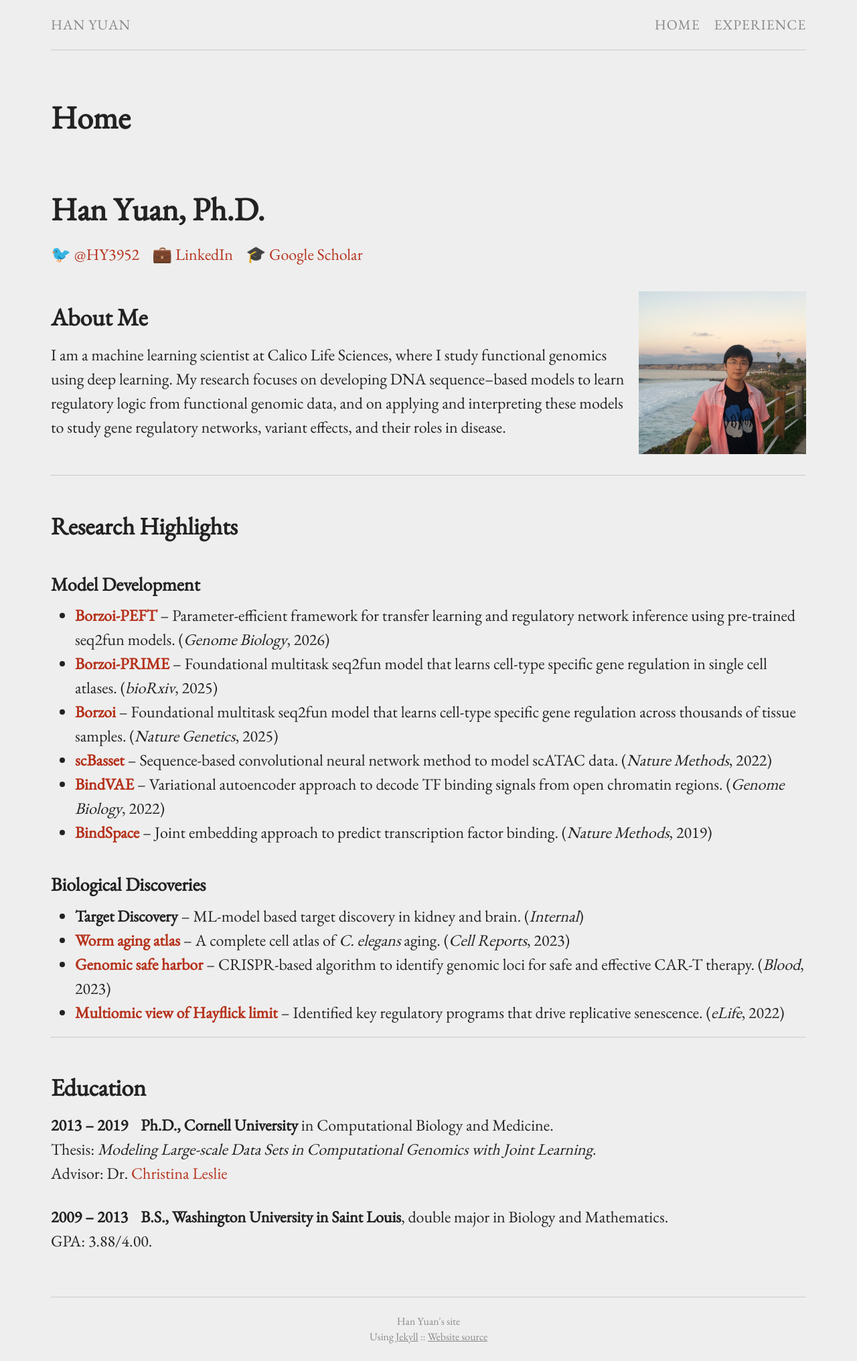
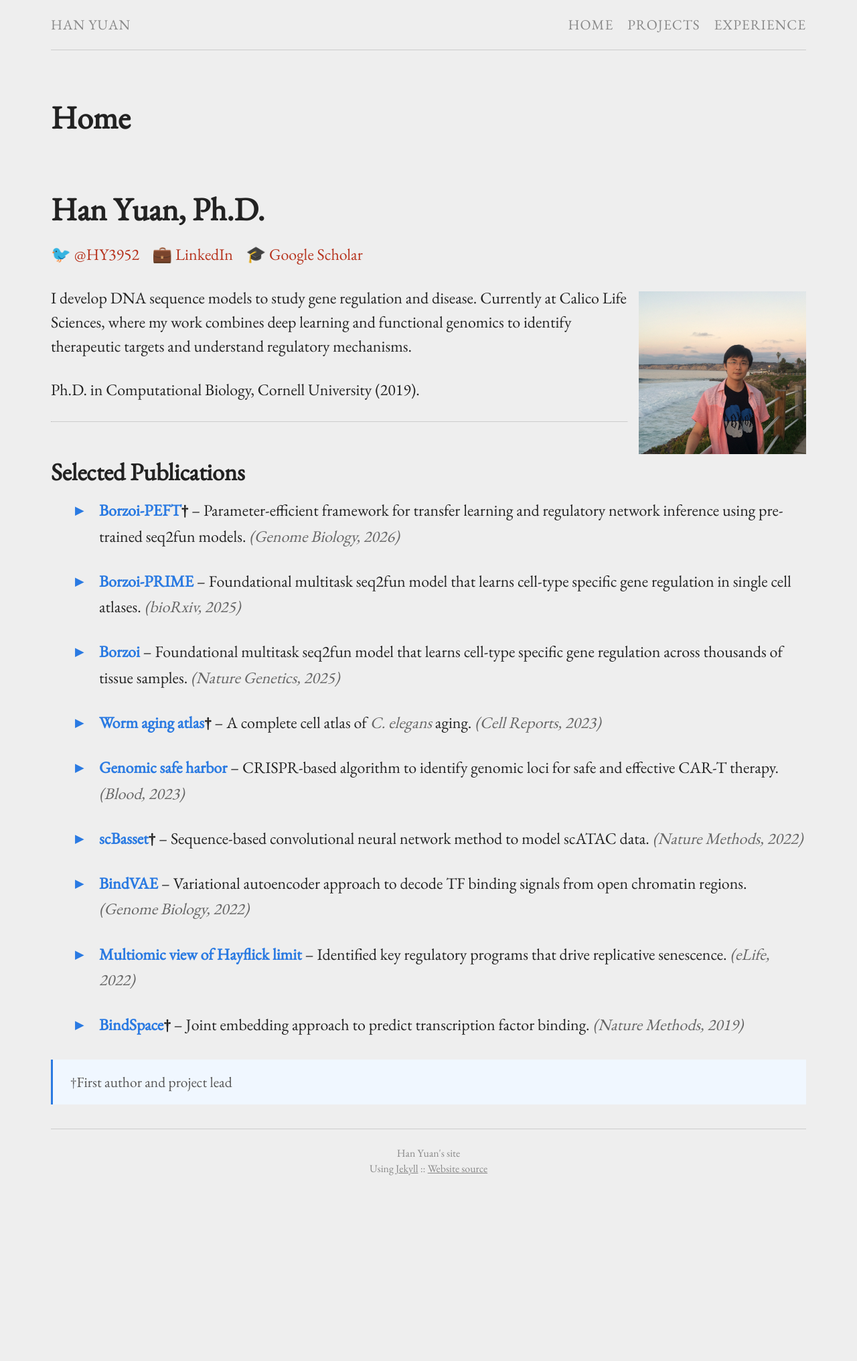
Before and after one commit to hy395/hy395.github.io, a Jekyll site: the page built from index.md, in a window 1280 px wide. Shown: the whole page at 67% size. Built offline with Jekyll 4.4.1, drawn with Linux system fonts in a browser that asks for light colours; after the commit the page ends 1781 px from its top, so only the background shows below that.

Commit message:
update template

```diff
--- a/_data/menu.yml
+++ b/_data/menu.yml
@@ -1,5 +1,8 @@
 - title: "Home"
   href: "/"
 
+- title: "Projects"
+  href: "/projects/"
+
 - title: "Experience"
   href: "/experience/"
--- /dev/null
+++ b/_sass/_research.scss
@@ -0,0 +1,94 @@
+// Custom styling for research page
+.research-section {
+    margin-bottom: 3.5em;
+    padding: 2em;
+    background: #fafafa;
+    border-left: 4px solid #2a7ae2;
+    border-radius: 4px;
+    transition: all 0.3s ease;
+
+    &:hover {
+        background: #f5f5f5;
+        box-shadow: 0 2px 8px rgba(0,0,0,0.1);
+    }
+
+    h2 {
+        color: #2a7ae2;
+        margin-top: 0;
+        margin-bottom: 0.8em;
+        font-size: 1.5em;
+        font-weight: 600;
+    }
+
+    p {
+        line-height: 1.7;
+        color: #333;
+        margin-bottom: 1em;
+    }
+
+    .related-work {
+        margin-top: 1.5em;
+        padding-top: 1em;
+        border-top: 1px solid #ddd;
+        font-size: 0.95em;
+
+        strong {
+            color: #555;
+        }
+
+        a {
+            color: #2a7ae2;
+            text-decoration: none;
+
+            &:hover {
+                text-decoration: underline;
+            }
+        }
+    }
+}
+
+// Publications list styling
+.publication-list {
+    list-style: none;
+    padding: 0;
+
+    li {
+        margin-bottom: 1.2em;
+        padding-left: 1.5em;
+        position: relative;
+        line-height: 1.6;
+
+        &:before {
+            content: "▸";
+            position: absolute;
+            left: 0;
+            color: #2a7ae2;
+            font-weight: bold;
+        }
+
+        strong a {
+            color: #2a7ae2;
+            text-decoration: none;
+            font-weight: 600;
+
+            &:hover {
+                text-decoration: underline;
+            }
+        }
+
+        em {
+            color: #666;
+            font-style: italic;
+        }
+    }
+}
+
+// Authorship indicator
+.first-author-note {
+    margin-top: 1.5em;
+    padding: 0.8em 1.2em;
+    background: #f0f7ff;
+    border-left: 3px solid #2a7ae2;
+    font-size: 0.9em;
+    color: #555;
+}
--- a/css/main.scss
+++ b/css/main.scss
@@ -50,5 +50,6 @@ $desktop:          50em;
     "footer",
     "page",
     "syntax-highlighting",
-    "fancy-image"
+    "fancy-image",
+    "research"
 ;
--- a/index.md
+++ b/index.md
@@ -13,39 +13,26 @@ permalink: /
 
 {% include image.html url="images/profile.jpg" caption="" width="250px" height="250px" align="right" %}
 
-## About Me
+I develop DNA sequence models to study gene regulation and disease. Currently at Calico Life Sciences, where my work combines deep learning and functional genomics to identify therapeutic targets and understand regulatory mechanisms.
 
-I am a machine learning scientist at Calico Life Sciences, where I study functional genomics using deep learning. My research focuses on developing DNA sequence–based models to learn regulatory logic from functional genomic data, and on applying and interpreting these models to study gene regulatory networks, variant effects, and their roles in disease.
-
-<div style="clear: both;"></div>
+Ph.D. in Computational Biology, Cornell University (2019).
 
 ---
 
-## Research Highlights
+## Selected Publications
 
-### Model Development
+<ul class="publication-list">
+<li><strong><a href="https://www.biorxiv.org/content/10.1101/2025.05.26.656171v2">Borzoi-PEFT</a>†</strong> – Parameter-efficient framework for transfer learning and regulatory network inference using pre-trained seq2fun models. <em>(Genome Biology, 2026)</em></li>
+<li><strong><a href="https://www.biorxiv.org/content/10.1101/2025.06.10.658961v1">Borzoi-PRIME</a></strong> – Foundational multitask seq2fun model that learns cell-type specific gene regulation in single cell atlases. <em>(bioRxiv, 2025)</em></li>
+<li><strong><a href="https://www.nature.com/articles/s41588-024-02053-6">Borzoi</a></strong> – Foundational multitask seq2fun model that learns cell-type specific gene regulation across thousands of tissue samples. <em>(Nature Genetics, 2025)</em></li>
+<li><strong><a href="https://www.cell.com/cell-reports/fulltext/S2211-1247(23)00913-0">Worm aging atlas</a>†</strong> – A complete cell atlas of <em>C. elegans</em> aging. <em>(Cell Reports, 2023)</em></li>
+<li><strong><a href="https://www.sciencedirect.com/science/article/pii/S0006497123003142">Genomic safe harbor</a></strong> – CRISPR-based algorithm to identify genomic loci for safe and effective CAR-T therapy. <em>(Blood, 2023)</em></li>
+<li><strong><a href="https://www.nature.com/articles/s41592-022-01562-8">scBasset</a>†</strong> – Sequence-based convolutional neural network method to model scATAC data. <em>(Nature Methods, 2022)</em></li>
+<li><strong><a href="https://link.springer.com/article/10.1186/s13059-022-02723-w">BindVAE</a></strong> – Variational autoencoder approach to decode TF binding signals from open chromatin regions. <em>(Genome Biology, 2022)</em></li>
+<li><strong><a href="https://elifesciences.org/articles/70283">Multiomic view of Hayflick limit</a></strong> – Identified key regulatory programs that drive replicative senescence. <em>(eLife, 2022)</em></li>
+<li><strong><a href="https://www.nature.com/articles/s41592-019-0511-y">BindSpace</a>†</strong> – Joint embedding approach to predict transcription factor binding. <em>(Nature Methods, 2019)</em></li>
+</ul>
 
-* **[Borzoi-PEFT](https://www.biorxiv.org/content/10.1101/2025.05.26.656171v2)** – Parameter-efficient framework for transfer learning and regulatory network inference using pre-trained seq2fun models. (*Genome Biology*, 2026)
-* **[Borzoi-PRIME](https://www.biorxiv.org/content/10.1101/2025.06.10.658961v1)** – Foundational multitask seq2fun model that learns cell-type specific gene regulation in single cell atlases. (*bioRxiv*, 2025)
-* **[Borzoi](https://www.nature.com/articles/s41588-024-02053-6)** – Foundational multitask seq2fun model that learns cell-type specific gene regulation across thousands of tissue samples. (*Nature Genetics*, 2025)
-* **[scBasset](https://www.nature.com/articles/s41592-022-01562-8)** – Sequence-based convolutional neural network method to model scATAC data. (*Nature Methods*, 2022)
-* **[BindVAE](https://link.springer.com/article/10.1186/s13059-022-02723-w)** – Variational autoencoder approach to decode TF binding signals from open chromatin regions. (*Genome Biology*, 2022)
-* **[BindSpace](https://www.nature.com/articles/s41592-019-0511-y)** – Joint embedding approach to predict transcription factor binding. (*Nature Methods*, 2019)
-
-### Biological Discoveries
-
-* **Target Discovery** – ML-model based target discovery in kidney and brain. (*Internal*)
-* **[Worm aging atlas](https://www.cell.com/cell-reports/fulltext/S2211-1247(23)00913-0)** – A complete cell atlas of *C. elegans* aging. (*Cell Reports*, 2023)
-* **[Genomic safe harbor](https://www.sciencedirect.com/science/article/pii/S0006497123003142)** – CRISPR-based algorithm to identify genomic loci for safe and effective CAR-T therapy. (*Blood*, 2023)
-* **[Multiomic view of Hayflick limit](https://elifesciences.org/articles/70283)** – Identified key regulatory programs that drive replicative senescence. (*eLife*, 2022)
-
----
-
-## Education
-
-**2013 – 2019** &nbsp;&nbsp; **Ph.D., Cornell University** in Computational Biology and Medicine.
-Thesis: *Modeling Large-scale Data Sets in Computational Genomics with Joint Learning*.
-Advisor: Dr. [Christina Leslie](https://www.mskcc.org/research/ski/labs/christina-leslie)
-
-**2009 – 2013** &nbsp;&nbsp; **B.S., Washington University in Saint Louis**, double major in Biology and Mathematics.
-GPA: 3.88/4.00.
+<div class="first-author-note">
+†First author and project lead
+</div>
```
Also changed, not shown: experience.md (+7 -24 lines), projects.md (added, +49 -0 lines).
